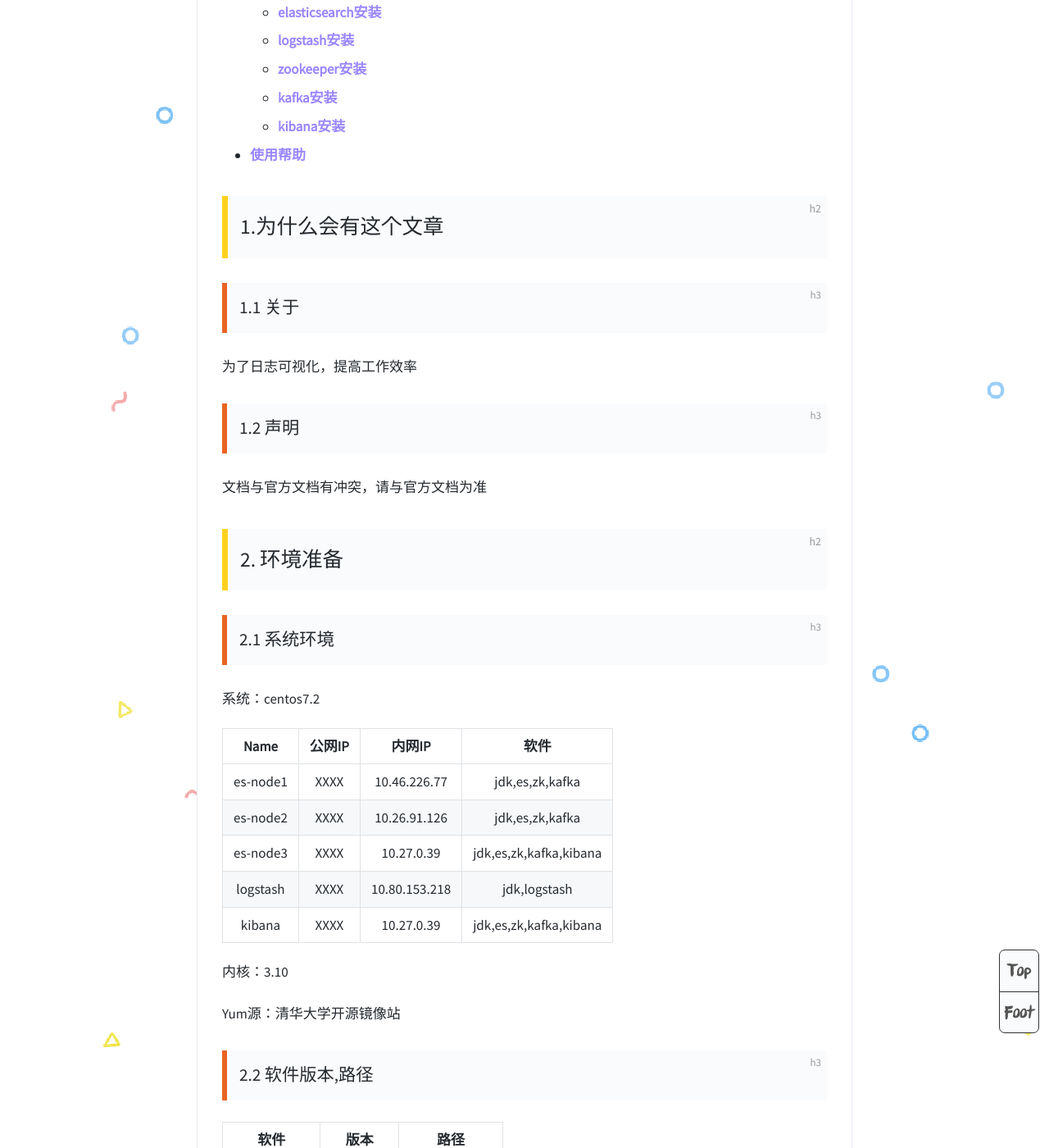
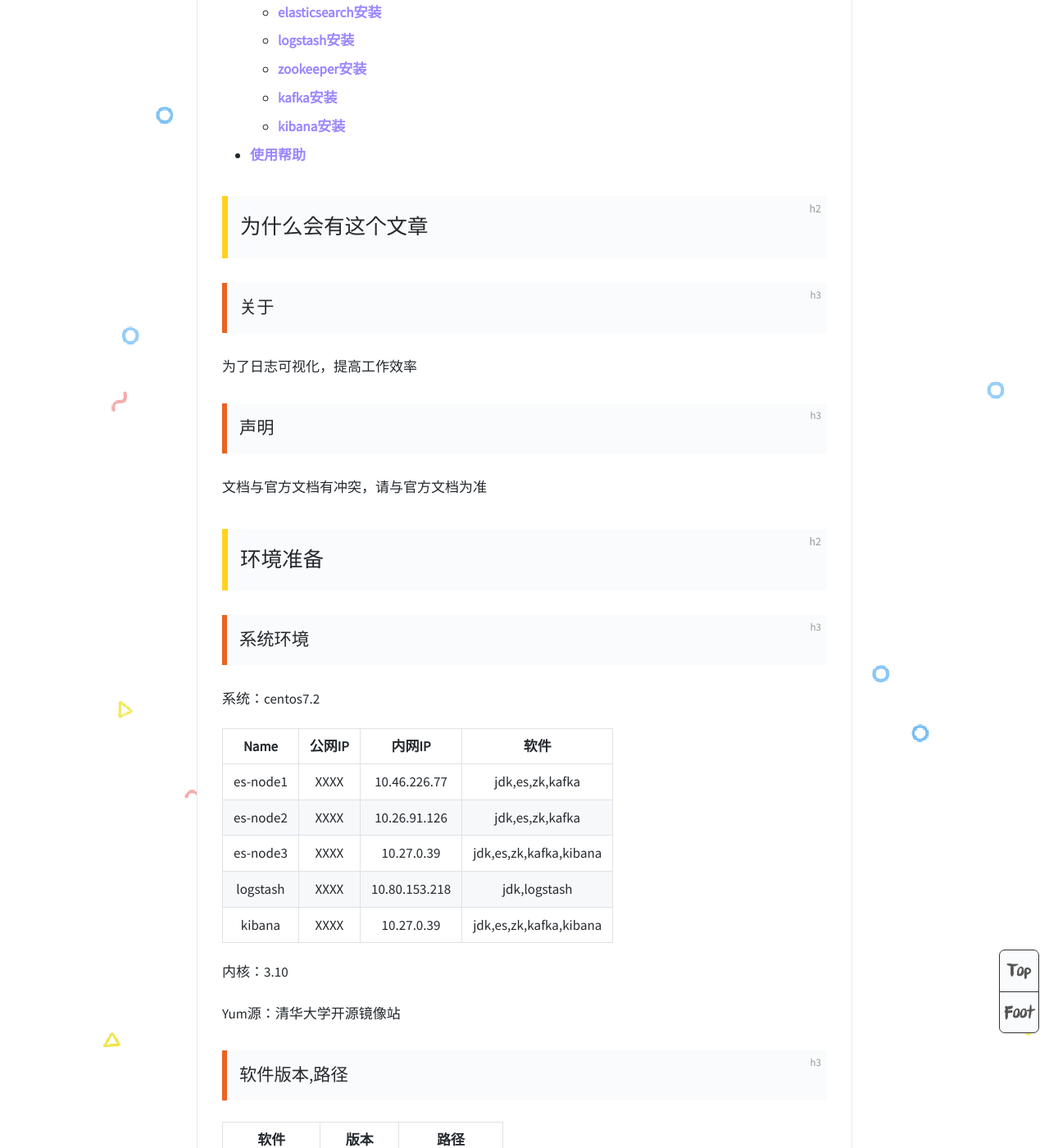
Before and after one commit to WuChenLinux/yw, a Jekyll site: the page built from _posts/2018-10-18-elk.md, in a window 1280 px wide and 1400 px high, scrolled down 1155 px. Shown: the whole window at 82% size. Built offline with Jekyll 4.4.1, drawn with Linux system fonts in a browser that asks for light colours; comment, search, counter and statistics services are not loaded; some of the changed text lies outside the part shown.

Commit message:
Update 2018-10-18-elk.md

```diff
--- a/_posts/2018-10-18-elk.md
+++ b/_posts/2018-10-18-elk.md
@@ -22,7 +22,7 @@ tags: elk
   - [软件版本,路径](#软件版本,路径)
 - [环境部署](#环境部署)
   - [初始化](#初始化)
-  - [JDK安装](#安装JDK)
+  - [JDK安装](#JDK安装)
   - [elasticsearch安装](#elasticsearch安装)
   - [logstash安装](#logstash安装)
   - [zookeeper安装](#zookeeper安装)
@@ -30,15 +30,15 @@ tags: elk
   - [kibana安装](#kibana安装)
 - [使用帮助](#使用帮助)
 
-##  1.为什么会有这个文章
-### 1.1 关于
+## 为什么会有这个文章
+### 关于
 为了日志可视化，提高工作效率
 
-### 1.2 声明
+### 声明
 
 文档与官方文档有冲突，请与官方文档为准
-## 2. 环境准备
-### 2.1 系统环境
+## 环境准备
+### 系统环境
 系统：centos7.2
 
 |   Name   | 公网IP |    内网IP     |          软件          |
@@ -53,7 +53,7 @@ tags: elk
 内核：3.10
 
 Yum源：清华大学开源镜像站
-### 2.2 软件版本,路径
+### 软件版本,路径
 
 | 软件          | 版本       | 路径            |
 | ------------- | ---------- | --------------- |
@@ -64,8 +64,8 @@ Yum源：清华大学开源镜像站
 | zookeeper     | 3.4.11     | /usr/local/elk/ |
 | kafka         | 2.12-1.0.1 | /usr/local/elk/ |
 
-## 3. 环境部署
-### 3.1 初始化
+## 环境部署
+### 初始化
 更改hostname
 
 关闭防火墙(部署完成之后打开相应端口)，关闭selinux，
@@ -74,7 +74,7 @@ Yum源：清华大学开源镜像站
 
 四台节点相互写好/etc/hosts
 
-### 3.2 安装JDK
+### JDK安装
 
 >### 首先把软件包上传到四个节点
 >### 以下操作在四台节点都要操作
@@ -289,9 +289,9 @@ nohub /usr/local/elk/kibana-6.2.2-linux-x86_64/bin/kibana
 
 至此，安装结束
 
-## 4.使用帮助
+## 使用帮助
 
-### 4.1 es概念
+### es概念
 
 #### cluster
 
```
Also changed, not shown: other parts of _posts/2018-10-18-elk.md (+5 -5 lines).
